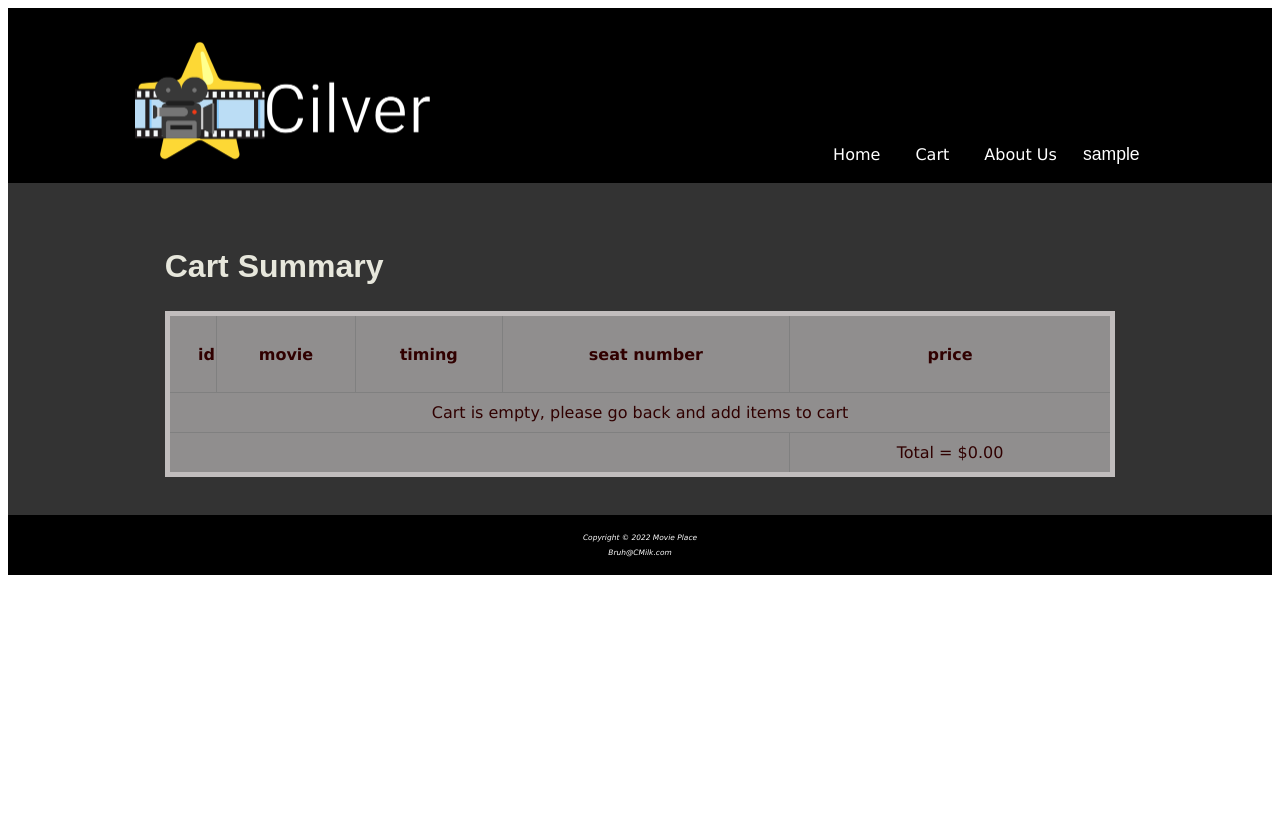
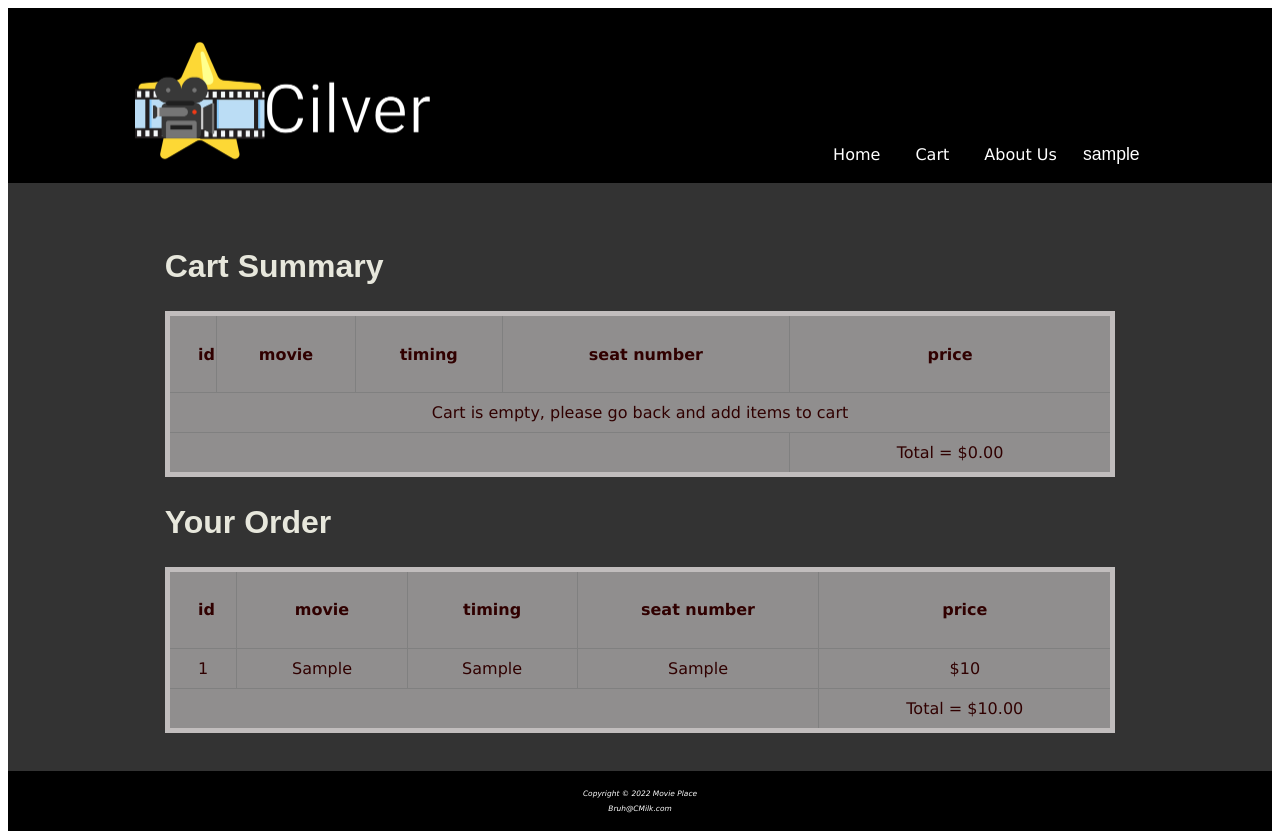
Before and after one commit to Remicchi/Cilver, a PHP site: page /cart_page/cart.php in a window 1280 px wide. Before the commit the page ends 575 px from the top, so only its background shows below. Run offline with PHP 8.4, Linux system fonts and the light colour scheme; tables that the repository leaves empty or names only in its code hold one stand-in row (values such as "Sample post").

Commit message:
Added Your Order

```diff
--- a/cart_page/cart.php
+++ b/cart_page/cart.php
@@ -122,6 +122,42 @@ if ($conn->connect_error) {
 		        }
 		        ?>
 		        </form>
+				<h2>Your Order</h2>
+				<table class="report-table">
+						<tr>
+	                    	<th>id</th>
+	                    	<th>movie</th>
+	                    	<th>timing</th>
+	                    	<th>seat number</th>
+	                    	<th>price</th>
+	                    </tr>
+						<?php
+	                    $sql = "SELECT * FROM `bookings`";
+	                    $result = $conn->query($sql);
+
+						$result = $conn->query($sql);
+						$index=1;
+						$total=0;
+						while($row = $result->fetch_assoc()) {
+							if($row["paid"]==1 and $row['username'] == $currentuser){
+								$price = count(explode(',',trim($row["seat"],",")))*$row["price"];
+			                    echo "<tr>";
+			                    echo "<td>".$index."</td>";
+			                    echo "<td>".$row["movie"]."</td>";
+			                    echo "<td>".$row["timing"]."</td>";
+			                    echo "<td>".trim($row["seat"],",")."</td>";
+			                    echo "<td>$".$price."</td>";
+			                    echo "</tr>";
+			                    $total += $price;
+			                    $index++;
+			                }
+		                }
+	                    echo "<tr>";
+	                    echo "<td colspan='4'></td>";
+	                    echo "<td> Total = $".sprintf('%.2f', $total)."</td>";
+	                    echo "</tr>";
+		                ?>
+		            </table>
 			</div>
 			<footer>
 				<small><i>Copyright &copy; 2022 Movie Place</i></small> <br>
```
